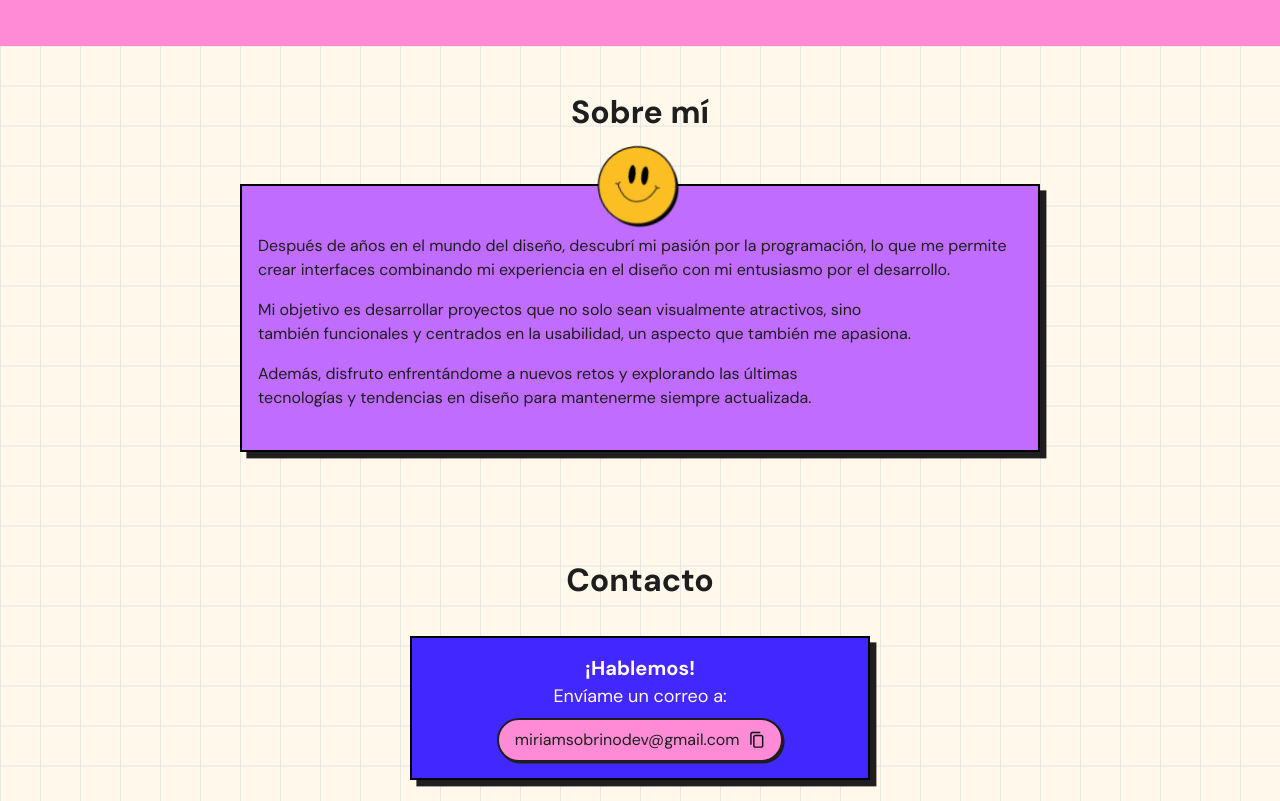
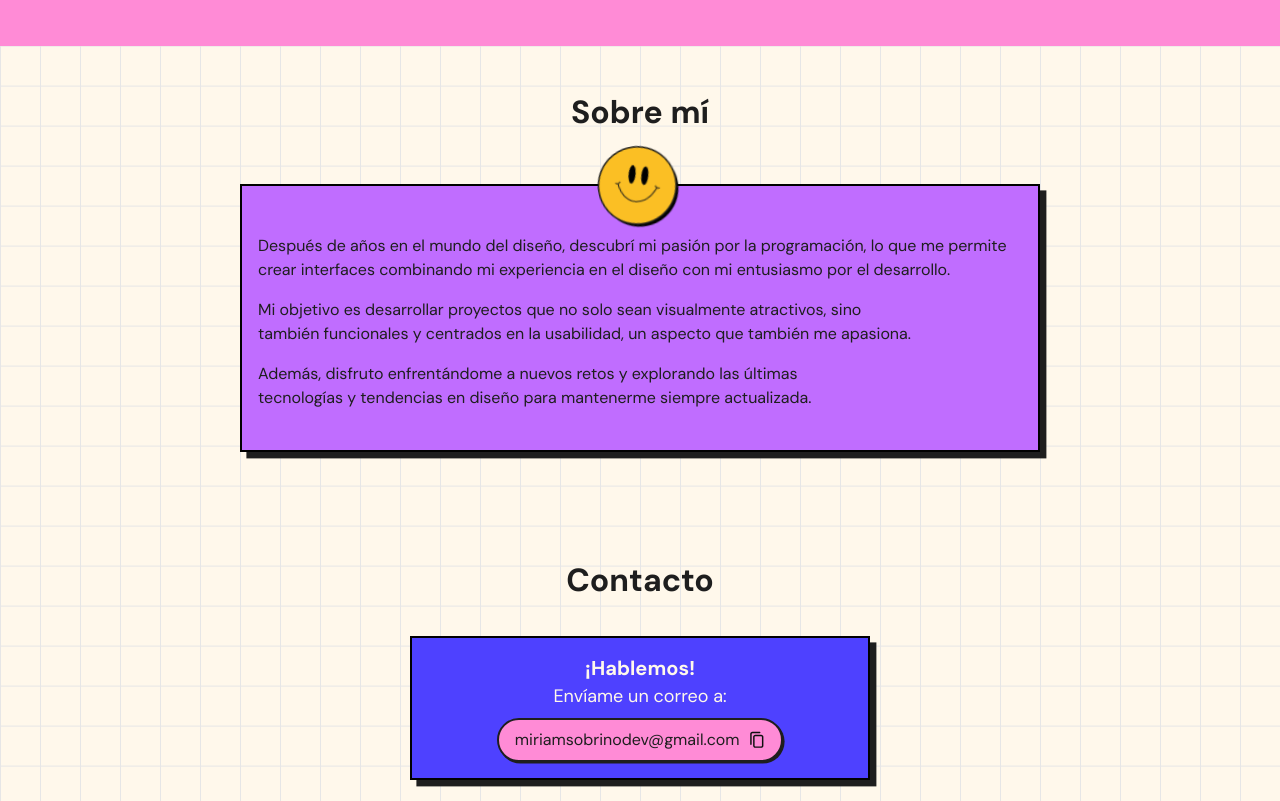
Before and after one commit to miriamsobrino/portfolio-miriam, an Astro site: page / in a window 1280 px wide. Shown: the part 864-1665 px from the top of the page. Built offline with nearby package versions, Linux system fonts and the light colour scheme; Astro itself is replaced by a stand-in of ours.

Commit message:
change colors

```diff
--- a/src/styles/global.css
+++ b/src/styles/global.css
@@ -7,7 +7,7 @@
   --green: #45ff67;
   --pink: #ff8bd6;
   --orange: #ffd54c;
-  --blue: #4128ff;
+  --blue: #4e41ff;
   --violet: #c06dff;
 
 }
```
